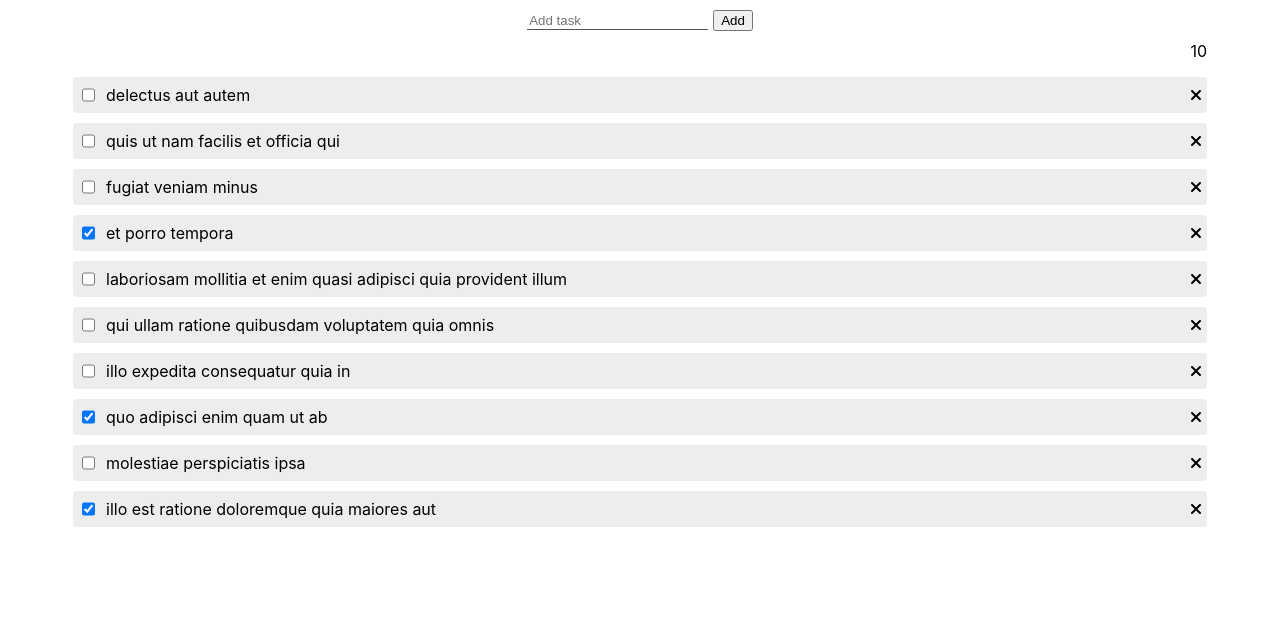
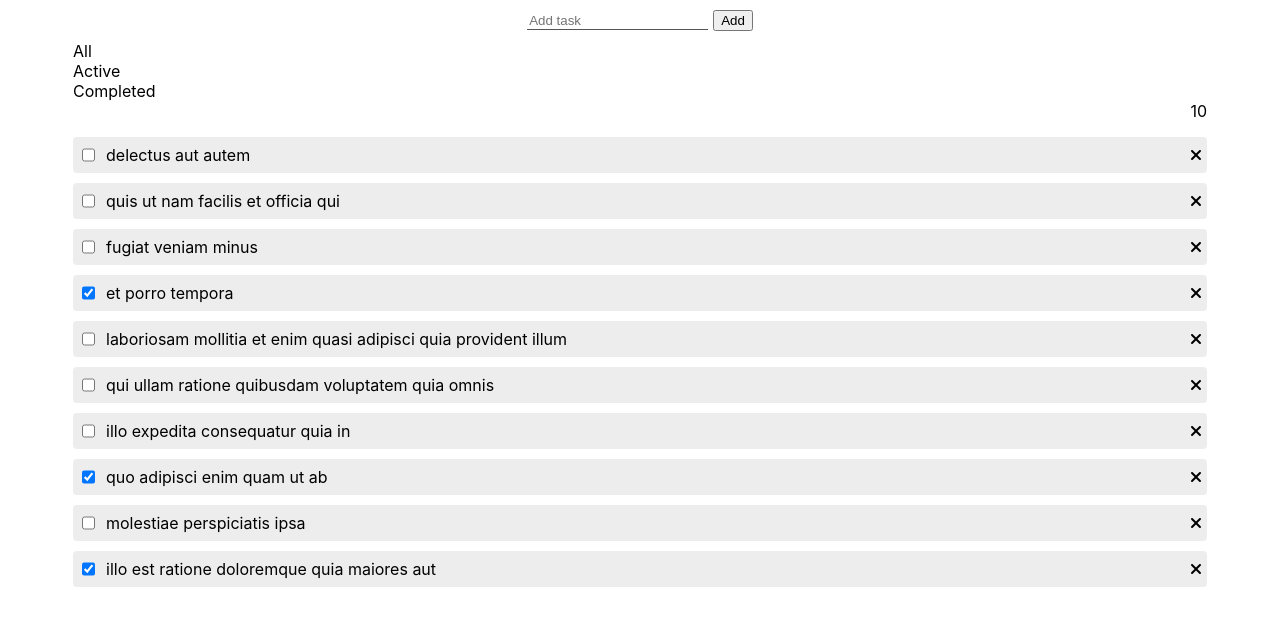
Before and after one commit to vishnusj1/react-todo-app, a React (Create React App) app: page / in a window 1280 px wide. Shown: the top 626 px of the page. Built offline with nearby package versions, Linux system fonts and the light colour scheme.

Commit message:
Add Filter Functionality

```diff
--- /dev/null
+++ b/src/components/FilterButton.jsx
@@ -0,0 +1,9 @@
+import React from 'react';
+function FilterButton(props) {
+  return (
+    <div className="filterBtn" onClick={() => props.setFilter(props.name)}>
+      {props.name}
+    </div>
+  );
+}
+export default FilterButton;
--- a/src/components/Overview.js
+++ /dev/null
@@ -1,40 +0,0 @@
-import React from 'react';
-import TodoItems from './TodoItems';
-
-export default class Overview extends React.Component {
-  constructor(props) {
-    super(props);
-    this.handleCompleteTask = this.handleCompleteTask.bind(this);
-    this.editTask = this.editTask.bind(this);
-  }
-  handleCompleteTask(task) {
-    this.props.handleCompleteTask(task);
-  }
-
-  editTask(task, text) {
-    this.props.editTask(task, text);
-  }
-
-  render() {
-    const { tasks } = this.props;
-    const { deleteTask } = this.props;
-    const todoItems = tasks.map((task) => (
-      <TodoItems
-        task={task}
-        key={task.id}
-        id={task.id}
-        title={task.title}
-        completed={task.completed}
-        handleDelete={deleteTask}
-        handleCompleteTask={this.handleCompleteTask}
-        editTask={this.editTask}
-      />
-    ));
-    return (
-      <div className="Overview">
-        <div className="count">{this.props.count}</div>
-        <ul className="task-list">{todoItems}</ul>
-      </div>
-    );
-  }
-}
--- a/src/components/Overview.jsx
+++ b/src/components/Overview.jsx
@@ -1,12 +1,25 @@
 import React from 'react';
+import FilterButton from './FilterButton';
 import TodoItems from './TodoItems';
+
+const FILTER_MAP = {
+  All: () => true,
+  Active: (task) => !task.completed,
+  Completed: (task) => task.completed,
+};
+const FILTER_NAMES = Object.keys(FILTER_MAP);
 
 export default class Overview extends React.Component {
   constructor(props) {
     super(props);
+    this.state = {
+      filter: 'All',
+    };
     this.handleCompleteTask = this.handleCompleteTask.bind(this);
     this.editTask = this.editTask.bind(this);
+    this.setFilter = this.setFilter.bind(this);
   }
+
   handleCompleteTask(task) {
     this.props.handleCompleteTask(task);
   }
@@ -14,11 +27,25 @@ export default class Overview extends React.Component {
   editTask(task, text) {
     this.props.editTask(task, text);
   }
+  setFilter(filter) {
+    this.setState(
+      {
+        filter,
+      },
+      () => console.log(this.state.filter)
+    );
+  }
 
   render() {
     const { tasks } = this.props;
     const { deleteTask } = this.props;
-    const todoItems = tasks.map((task) => (
+    const filterList = FILTER_NAMES.map((name) => (
+      <FilterButton key={name} name={name} setFilter={this.setFilter} />
+    ));
+
+    const todoItems = tasks
+      .filter(FILTER_MAP[this.state.filter])
+      .map((task) => (
         <TodoItems
           task={task}
           key={task.id}
@@ -32,7 +59,10 @@ export default class Overview extends React.Component {
       ));
     return (
       <div className="Overview">
+        <div className="listHeader">
+          <div className="filterButtons">{filterList}</div>
           <div className="count">{this.props.count}</div>
+        </div>
         <ul className="task-list">{todoItems}</ul>
       </div>
     );
--- a/src/components/TodoItems.js
+++ /dev/null
@@ -1,89 +0,0 @@
-import React from 'react';
-import { FontAwesomeIcon } from '@fortawesome/react-fontawesome';
-import { faXmark, faCheck, faPenToSquare } from '@fortawesome/free-solid-svg-icons';
-
-export default class TodoItems extends React.Component {
-  constructor(props) {
-    super(props);
-    this.state = {
-      edit: false,
-      editText: '',
-    };
-    this.handleEdit = this.handleEdit.bind(this);
-    this.handleEditText = this.handleEditText.bind(this);
-    this.handleSubmit = this.handleSubmit.bind(this);
-  }
-
-  handleEdit() {
-    this.setState(
-      {
-        edit: true,
-        editText: this.props.title,
-      },
-      () => console.log(this.state)
-    );
-  }
-
-  handleEditText(e) {
-    this.setState({
-      editText: e.target.value,
-    });
-  }
-
-  handleSubmit(task, text, e) {
-    if (e.key === 'Enter' || e.type === 'click') {
-      this.props.editTask(task, text);
-      this.setState({
-        edit: false,
-        editText: '',
-      });
-    }
-  }
-
-  render() {
-    const text = this.state.editText;
-    const { task, id, title, completed, handleCompleteTask, handleDelete } = this.props;
-    let viewMode = {};
-    let editMode = {};
-    if (this.state.edit) {
-      viewMode.display = 'none';
-    } else {
-      editMode.display = 'none';
-    }
-    return (
-      <li>
-        <div className="listItem" onDoubleClick={this.handleEdit.bind(this)}>
-          <input
-            type="checkbox"
-            style={viewMode}
-            checked={completed}
-            onChange={handleCompleteTask.bind(this, task)}
-          />
-          <p style={viewMode}>{title}</p>
-          <input
-            type="text"
-            value={text}
-            style={editMode}
-            className="textInput"
-            onChange={this.handleEditText.bind(this)}
-            onKeyDown={this.handleSubmit.bind(this, task, text)}
-          />
-          <div className="buttons">
-            <FontAwesomeIcon
-              className="delBtn"
-              icon={faXmark}
-              style={viewMode}
-              onClick={handleDelete.bind(this, id)}
-            />
-            <FontAwesomeIcon
-              className="submitBtn"
-              icon={faCheck}
-              style={editMode}
-              onClick={this.handleSubmit.bind(this, task, text)}
-            />
-          </div>
-        </div>
-      </li>
-    );
-  }
-}
```
Also changed, not shown: src/components/UserTable.js (deleted). Lines whose indentation alone changed are shown as unchanged.
